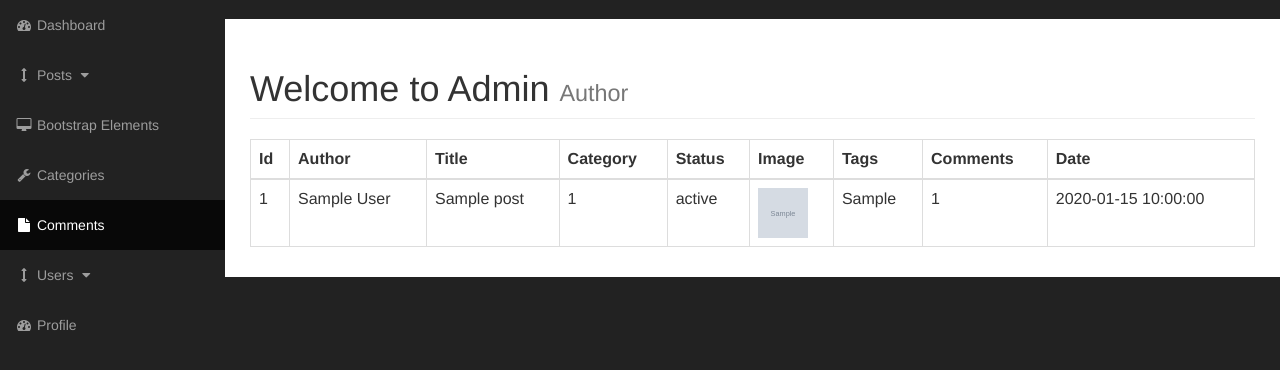
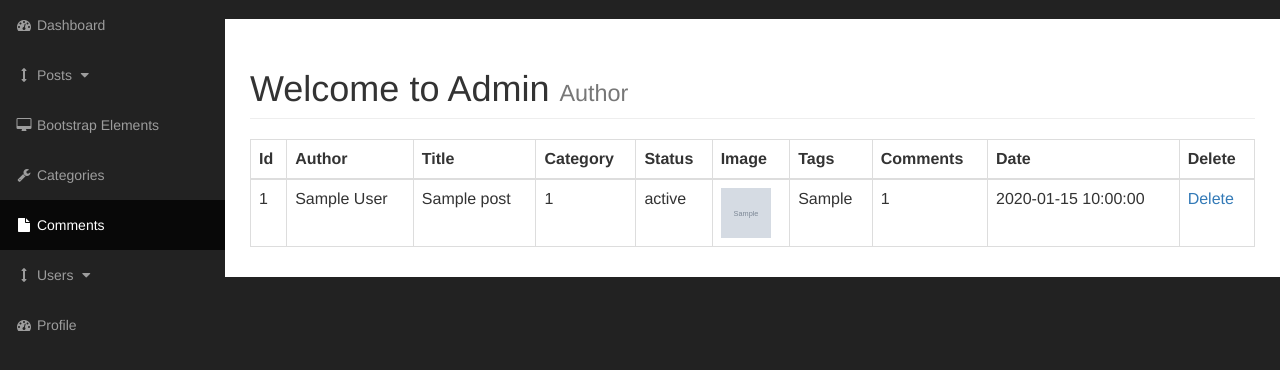
Before and after one commit to Aminkhaled/Blog-with-cms, a PHP site: page /admin/posts.php in a window 1280 px wide. Shown: the part 51-421 px from the top of the page. Run offline with PHP 8.4, Linux system fonts and the light colour scheme; tables that the repository leaves empty or names only in its code hold one stand-in row (values such as "Sample post"); grey boxes marked "Sample" are stand-in pictures.

Commit message:
we add edit and delete option to post

```diff
--- a/admin/func.php
+++ b/admin/func.php
@@ -21,6 +21,8 @@ function add_cat_names()
 
 }
 
+?>
+<?php
 function delete_cat(){
     if (isset($_REQUEST['delete'])) {
         $the_cat_id = htmlspecialchars($_REQUEST['delete']);
@@ -30,3 +32,5 @@ function delete_cat(){
         header("location: categories.php");
     }
 }
+
+?>
--- a/admin/incudes/admin_nav.php
+++ b/admin/incudes/admin_nav.php
@@ -41,7 +41,7 @@
                         <a href="posts.php">View Posts</a>
                     </li>
                     <li>
-                        <a href="#">Add posts</a>
+                        <a href="posts.php?source=add_post">Add posts</a>
                     </li>
                 </ul>
             </li>
--- a/admin/incudes/view_all_posts.php
+++ b/admin/incudes/view_all_posts.php
@@ -11,6 +11,7 @@
         <th>Tags</th>
         <th>Comments</th>
         <th>Date</th>
+        <th>Delete</th>
     </tr>
     </thead>
     <tr>
@@ -42,8 +43,22 @@
         <td><?php echo $post_tags ?></td>
         <td><?php echo $post_comment_count ?></td>
         <td><?php echo $post_date ?></td>
-
+        <?php echo" <td><a href='posts.php?delete={$post_id}'>Delete</a></td>" ?>
 
     </tr>
     <?php } ?>
 </table>
+
+<?php
+if(isset($_REQUEST['delete'])){
+    $delete = $_REQUEST['delete'];
+    $query = "Delete from posts WHERE post_id =$delete";
+    $delete_post = mysqli_query($connection,$query);
+
+    if(!$delete_post){
+        die("query failed" .mysqli_error($connection));
+    }
+}
+
+
+?>
```
Also changed, not shown: admin/incudes/add_post.php (+16 -6 lines), images/16406948_990437931057847_8579785328578113993_n.jpg (added), images/16466919_1451794941558165_1788008205_n.jpg (added), images/3678f563c8492e6e1ad92a863b36f9f4.jpg (added), images/حمدي-الوزير-815x480.jpg (added).
